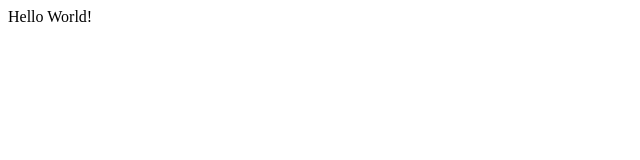
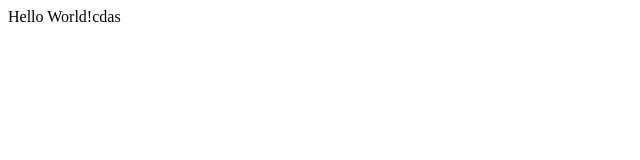
Before and after one commit to Roti12/Info331-Project, a plain HTML site: page EventPhotos/index.html in a window 1280 px wide. Shown: the full height of the page, 0-640 px from the left. Drawn offline with Linux system fonts and the light colour scheme.

Commit message:
dasd
dfsad

```diff
--- a/EventPhotos/index.html
+++ b/EventPhotos/index.html
@@ -5,6 +5,6 @@
         <meta charset="UTF-8">
     </head>
     <body>
-        Hello World!
+        Hello World!cdas
     </body>
 </html>
```
